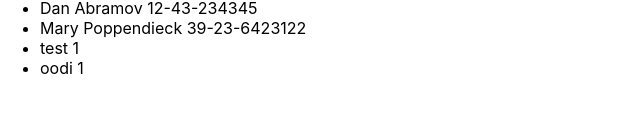
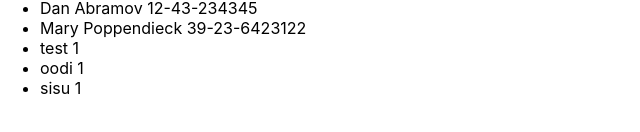
Before and after one commit to LiuFFT/full_stack_2020, a React (Create React App) app in the folder part2/phonebook/: page / in a window 1280 px wide. Shown: the part 336-468 px from the top of the page, without its empty margins (0-640 px from the left). Built offline with nearby package versions, Linux system fonts and the light colour scheme; data requests are answered from the project's data file.

Commit message:
part2-exercises2.16

```diff
--- a/part2/phonebook/src/App.js
+++ b/part2/phonebook/src/App.js
@@ -2,7 +2,7 @@ import React, { useState, useEffect } from 'react'
 import Filter from "./components/Filter";
 import PersonForm from "./components/PersonForm";
 import Number from "./components/Number";
-import axios from 'axios'
+import personService from "./services/Persons"
 
 const App = () => {
     const [persons, setPersons] = useState([
@@ -13,15 +13,14 @@ const App = () => {
 
 
     useEffect(() => {
-        console.log('effect')
-        axios
-            .get('http://localhost:3001/persons')
-            .then(response => {
-                console.log('promise fulfilled')
-                setPersons(response.data)
+        // console.log('effect')
+        personService
+            .getAll()
+            .then(initialPersons => {
+                setPersons(initialPersons)
             })
     }, [])
-    console.log('render', persons.length, 'persons')
+    // console.log('render', persons.length, 'persons')
 
     const filterPerson = persons.filter((person) => person.name.toLowerCase().includes(filter.toLowerCase()))
 
@@ -49,14 +48,13 @@ const App = () => {
             console.log(`${newName} is already added to phonebook`)
             alert(`${newName} is already added to phonebook`)
         }else {
-            axios
-                .post('http://localhost:3001/persons', personObj)
-                .then(response => {
-                    console.log(response)
+            personService
+                .create(personObj)
+                .then(returnedPersons => {
+                    setPersons(persons.concat(returnedPersons))
+                    setNewName('')
+                    setNewNumber('')
                 })
-            setPersons(persons.concat(personObj))
-            setNewName('')
-            setNewNumber('')
         }
     }
 
--- a/part2/phonebook/src/db.json
+++ b/part2/phonebook/src/db.json
@@ -29,6 +29,11 @@
       "name": "oodi",
       "number": "1",
       "id": 6
+    },
+    {
+      "name": "sisu",
+      "number": "1",
+      "id": 7
     }
   ]
 }
--- /dev/null
+++ b/part2/phonebook/src/services/Persons.js
@@ -0,0 +1,27 @@
+import axios from 'axios'
+const baseUrl = 'http://localhost:3001/persons'
+
+// eslint-disable-next-line
+const create = newObject => {
+    const request = axios.post(baseUrl, newObject)
+    return request.then(response => {
+        return response.data
+    })
+}
+
+const update = (id, newObject) => {
+    const request = axios.put(`${baseUrl}/${id}`, newObject)
+    return request.then(response => {
+        return response.data
+    })
+}
+
+const getAll = () => {
+    const request = axios.get(baseUrl)
+    return request.then(response => {
+        return response.data
+    })
+}
+
+// eslint-disable-next-line
+export default {create , update, getAll}
```
Also changed, not shown: 1 other file (tests, documents, lock files or other folders).
